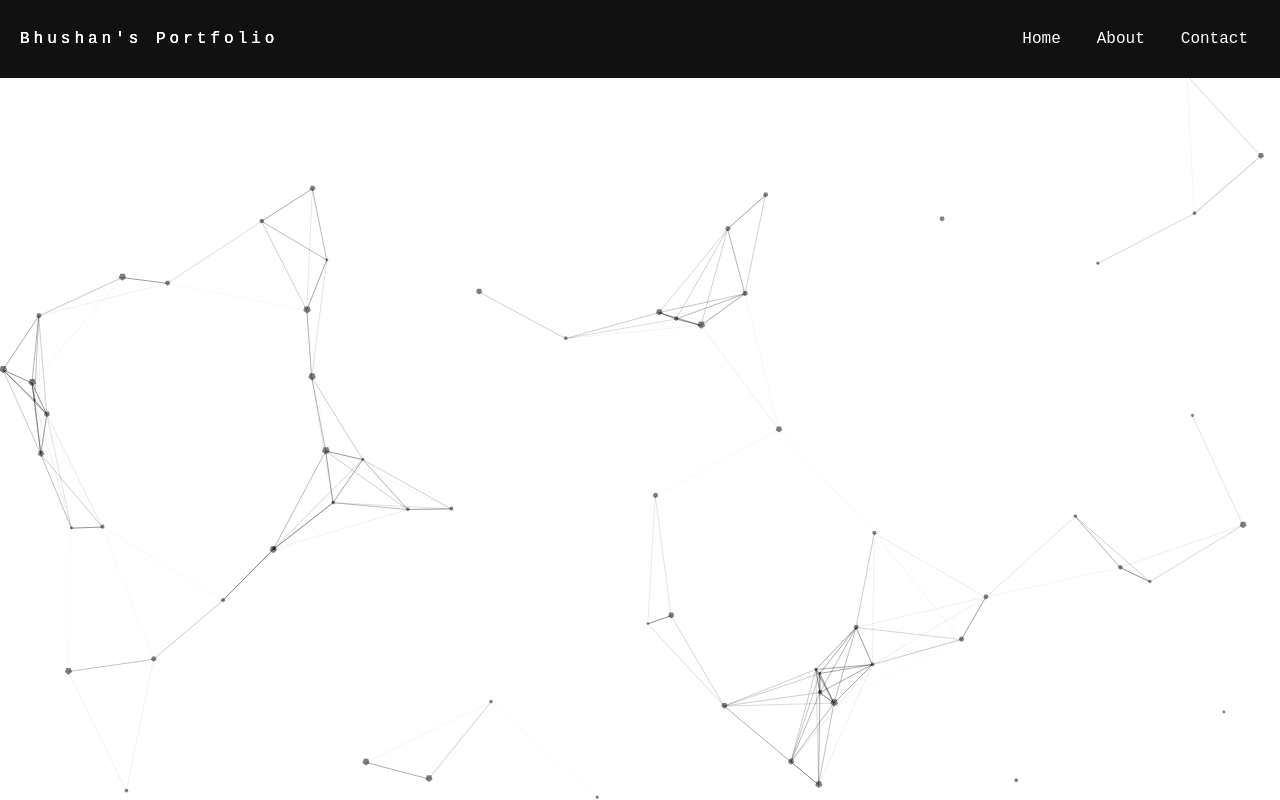
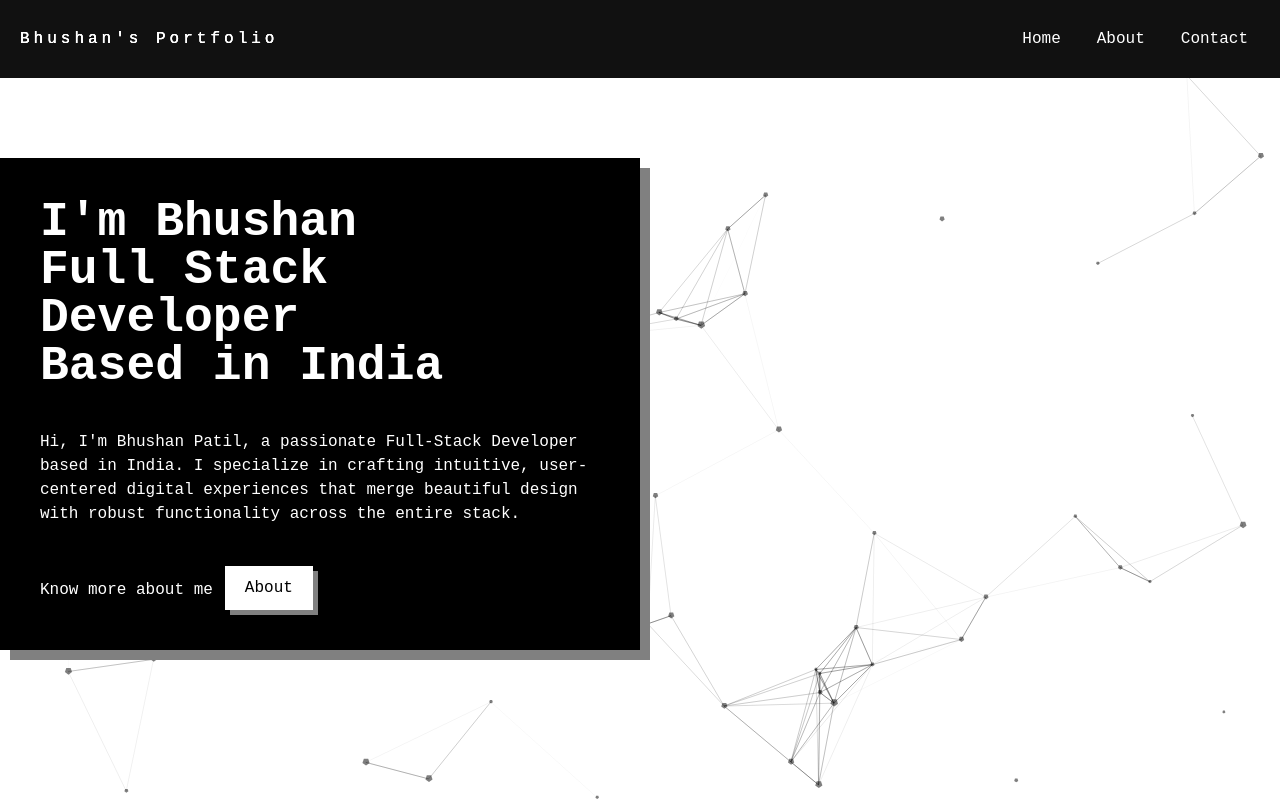
Before and after one commit to bhushanpatil288/PortfolioReact, a React (Vite) app: page / in a window 1280 px wide. Built offline with nearby package versions, Linux system fonts and the light colour scheme.

Commit message:
[add] - heading hero-section

```diff
--- /dev/null
+++ b/public/css/main/heroSection.css
@@ -0,0 +1,3 @@
+.hero-heading{
+    box-shadow: 10px 10px 0px 0px gray;
+}
--- a/src/App.jsx
+++ b/src/App.jsx
@@ -1,11 +1,12 @@
 import ParticlesComponent from './components/ParticlesComponent'
-import { Header } from "./components/Index"
+import { Header, Main } from "./components/Index"
 
 function App() {
   return (
     <div>
       <ParticlesComponent id="particles" />
       <Header />
+      <Main />
     </div>
   )
 }
--- /dev/null
+++ b/src/components/main/HeroSection/HeroSection.jsx
@@ -0,0 +1,32 @@
+import "../../../../public/css/main/heroSection.css"
+
+function HeroSection() {
+  return (
+    <section>
+      <div className='container mx-auto'>
+
+        {/* Hero Heading */}
+        <div className="hero-heading xl:w-1/2 text-white px-10 py-10 mt-20 bg-black">
+          <h1 className=' text-5xl font-semibold'>
+              I'm Bhushan <br />
+              Full Stack Developer <br />
+              Based in India
+          </h1>
+          <p className="mt-10">
+            Hi, I'm Bhushan Patil, a passionate Full-Stack Developer based in India. I specialize in crafting intuitive, user-centered digital experiences that merge beautiful design with robust functionality across the entire stack.
+          </p>
+
+          <div className="mt-10 flex gap-3">
+            <p className="flex item-center justify-center mt-3">Know more about me</p>
+            <a href="#">
+              <button className="custom-btn">About</button>
+            </a>
+          </div>
+        </div>
+
+      </div>
+    </section>
+  )
+}
+
+export default HeroSection
--- a/src/components/main/Main.jsx
+++ b/src/components/main/Main.jsx
@@ -1,10 +1,10 @@
-
+import HeroSection from "./HeroSection/HeroSection"
 
 function Main() {
   return (
-    <div>
-      Main
-    </div>
+    <main>
+      <HeroSection />
+    </main>
   )
 }
 
--- a/src/index.css
+++ b/src/index.css
@@ -5,9 +5,30 @@ body{
     font-family: "JetBrains Mono", monospace;
 }
 
+/* decorations */
+
 #particles{
     z-index: -999;
     height: 100%;
     width: 100%;
     position: relative;
 }
+
+.custom-btn{
+    background-color: white;
+    color: black;
+    font-weight: 500;
+    padding: 10px 20px;
+    box-shadow: 5px 5px 0px 0px gray;
+    transition: all 0.1s linear;
+    cursor: pointer;
+}
+
+.custom-btn:hover{
+    box-shadow: none;
+    transform: translate(5px, 5px);
+}
+
+.custom-btn:active{
+    box-shadow: inset 0px 0px 3px 5px gray;
+}
```
